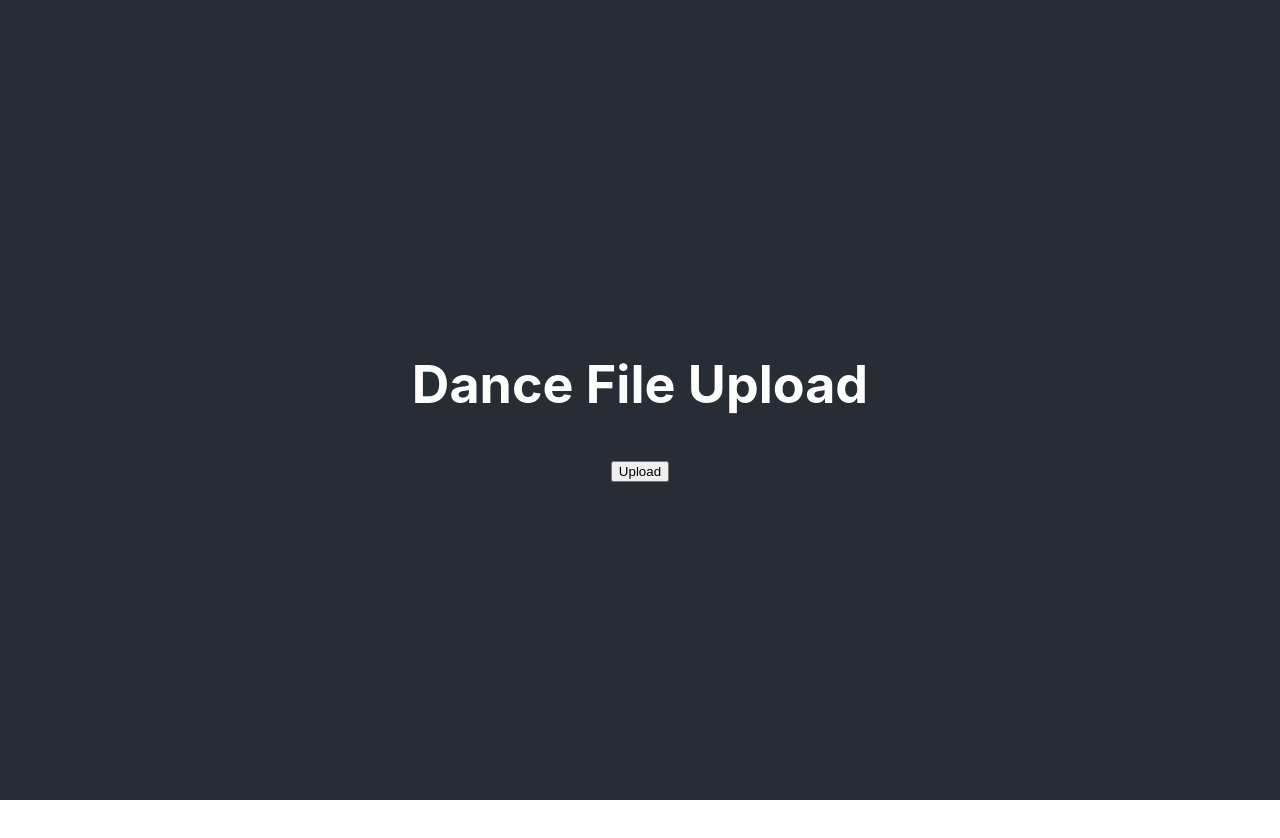
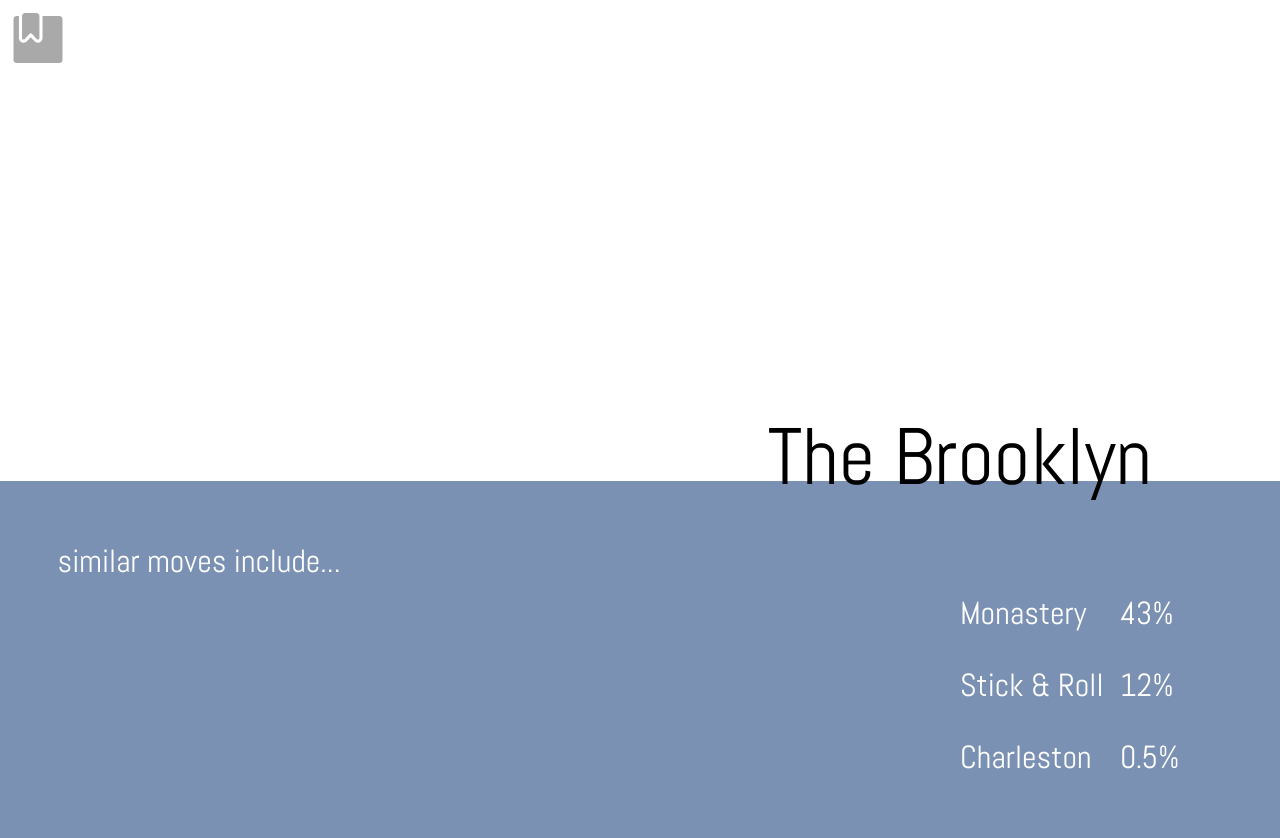
Before and after one commit to christopherhan920/identify_dance_move, a React (Create React App) app in the folder idm_react3/my-app/: page / in a window 1280 px wide. Shown: the top 838 px of the page. Before the commit the page ends 800 px from the top, so only its background shows below. Built offline with nearby package versions, Linux system fonts and the light colour scheme.

Commit message:
Results page

```diff
--- a/idm_react3/my-app/package.json
+++ b/idm_react3/my-app/package.json
@@ -13,7 +13,8 @@
     "axios": "^0.27.2",
     "react": "^18.2.0",
     "react-dom": "^18.2.0",
-    "react-scripts": "5.0.1",
+    "react-scripts": "^5.0.1",
+    "typeface-abel": "^1.1.13",
     "typescript": "^4.8.2",
     "web-vitals": "^2.1.4"
   },
--- a/idm_react3/my-app/src/App.tsx
+++ b/idm_react3/my-app/src/App.tsx
@@ -4,6 +4,7 @@ import './App.css';
 import axios from 'axios'
 
 class App extends Component{
+
   // constructor(props){
   //   super(props);
   //   this.upload = this.upload.bind(this);
--- a/idm_react3/my-app/src/index.tsx
+++ b/idm_react3/my-app/src/index.tsx
@@ -1,7 +1,8 @@
 import React from 'react';
 import ReactDOM from 'react-dom/client';
 import './index.css';
-import App from './App';
+// import App from './App';
+import Results from'./results';
 import reportWebVitals from './reportWebVitals';
 
 const root = ReactDOM.createRoot(
@@ -9,7 +10,8 @@ const root = ReactDOM.createRoot(
 );
 root.render(
   <React.StrictMode>
-    <App />
+    {/* <App /> */}
+    <Results />
   </React.StrictMode>
 );
 
--- /dev/null
+++ b/idm_react3/my-app/src/results.css
@@ -0,0 +1,56 @@
+@import url('https://fonts.googleapis.com/css?family=Abel');
+
+.container {
+    font-family: 'Abel';
+    height: 100vh;
+    width: 100vw;
+}
+
+.svg {
+    fill: darkgray;
+    height: 50px;
+    width: 50px;
+    margin: 1%;
+    x: 100;
+    y: 100;
+}
+
+.move-name {
+    font-size: 500%;
+    margin-right: 10%;
+    text-align: right;
+    position: absolute;
+    bottom: 0;
+    right: 0;
+    margin-bottom: 0;
+    line-height: 60%;
+}
+
+.top-block {
+    background-color: white;
+    height: 50%;
+    width: 100%;
+    position: relative;
+}
+
+.bottom-block {
+    background-color: #7B91B3;
+    color: #FFFFFF;
+    height: 50%;
+    width: 100%;
+    display: grid;
+    grid-template-columns: 3fr 1fr;
+    font-size: xx-large;
+    max-width: 100%;
+}
+
+.bottom-left-block {
+    margin-top: 3%;
+    margin-left: 6%;
+}
+
+.bottom-right-block {
+    display: grid;
+    grid-template-columns: 1fr 1fr;
+    margin-top: 25%;
+}
--- /dev/null
+++ b/idm_react3/my-app/src/results.tsx
@@ -0,0 +1,36 @@
+import './results.css';
+import {ReactComponent as SavedSvg} from './saved-svg.svg';
+
+function results() {
+
+    return (
+        <div className="container">
+            <SavedSvg className="svg"/>
+            <div className="top-block">
+                <p className="move-name">The Brooklyn</p>
+            </div>
+            <div className="bottom-block">
+
+                <div className="bottom-left-block">
+                    <p> similar moves include...</p>
+                </div>
+
+                <div className="bottom-right-block">
+                    <div>
+                        <p>Monastery</p>
+                        <p>Stick & Roll</p>
+                        <p>Charleston</p>
+                    </div>
+                    <div>
+                        <p>43%</p>
+                        <p>12%</p>
+                        <p>0.5%</p>
+                    </div>
+                </div>
+
+            </div>
+        </div>
+    )
+}
+
+export default results;
```
Also changed, not shown: idm_react3/my-app/src/saved-svg.svg (added), 1 other file (tests, documents, lock files or other folders).
